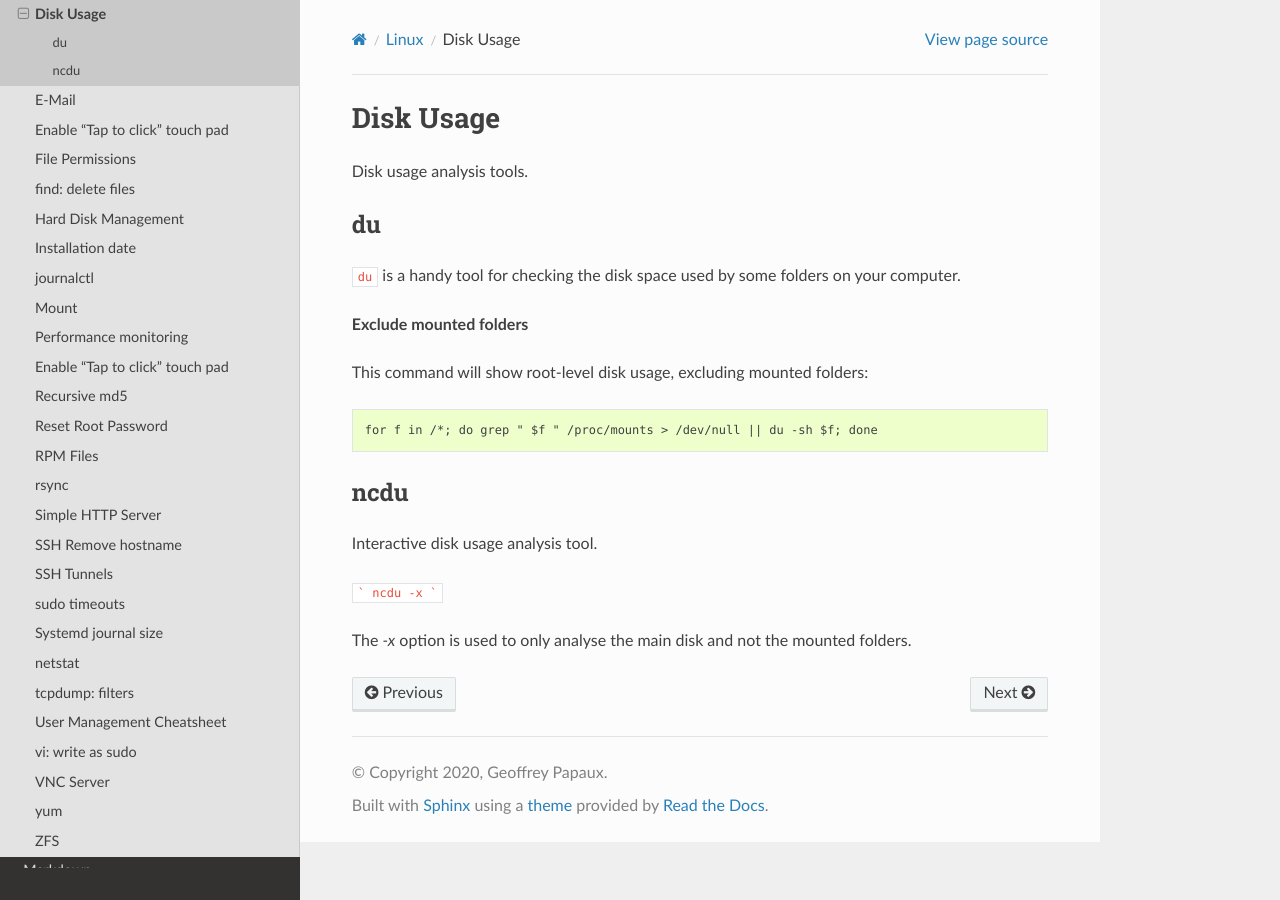
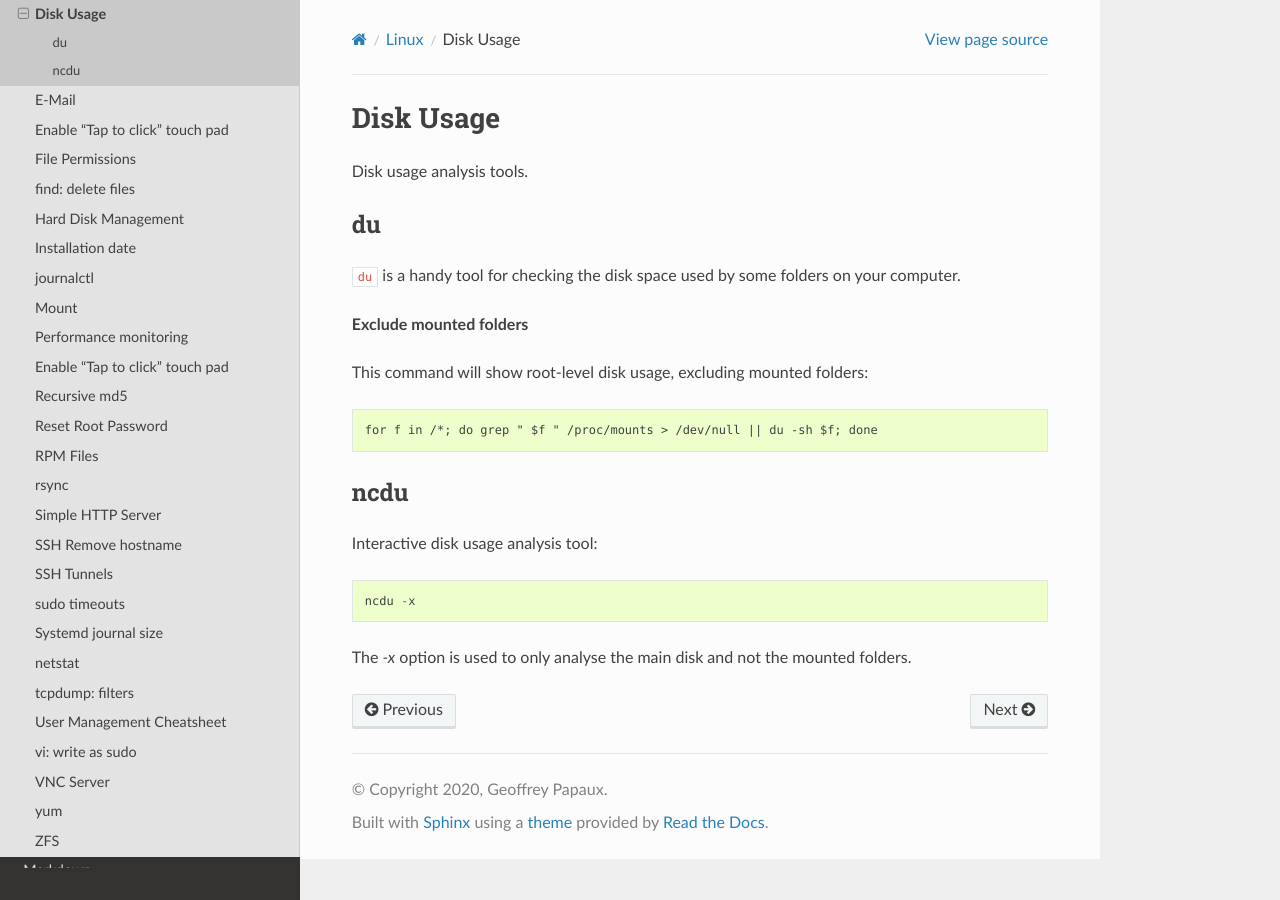
Before and after one commit to papaux/til, a Sphinx documentation site: the page built from source/linux/disk-usage.rst, in a window 1280 px wide. Built offline with Sphinx 7.4.7 and the Read the Docs theme 2.0.0, drawn with Linux system fonts in a browser that asks for light colours; pages that are not in the unit, such as notebooks, are missing from menus.

Commit message:
formatting

````diff
--- a/source/linux/disk-usage.rst
+++ b/source/linux/disk-usage.rst
@@ -17,10 +17,8 @@ This command will show root-level disk usage, excluding mounted folders::
 ncdu
 ~~~~
 
-Interactive disk usage analysis tool.
+Interactive disk usage analysis tool::
 
-```
-ncdu -x
-```
+  ncdu -x
 
 The `-x` option is used to only analyse the main disk and not the mounted folders.
````
